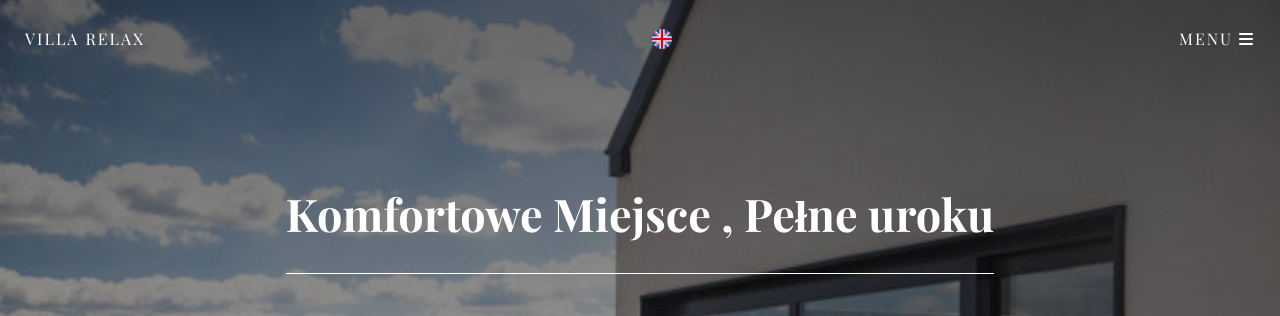
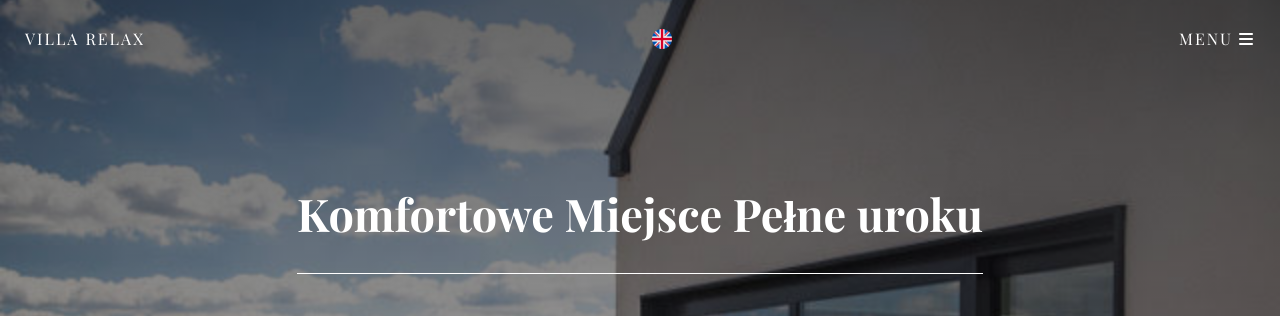
Before and after one commit to tomasz-belech/Willa-Relax, a plain HTML site: page index.html in a window 1280 px wide. Shown: the top 316 px of the page. Drawn offline with nearby package versions, Linux system fonts and the light colour scheme; some packages are replaced by stand-ins of ours.

Commit message:
polish wiew

```diff
--- a/css/style.css
+++ b/css/style.css
@@ -99,7 +99,6 @@ img {
 }
 .head-top img {
   cursor: pointer;
-  letter-spacing: 2px;
   transition: var(--transition);
   width: 20px;
   height: 20px;
--- a/index.html
+++ b/index.html
@@ -27,7 +27,7 @@
       </div>
 
       <div class="head-bottom flex">
-        <h2>Komfortowe Miejsce , Pełne uroku</h2>
+        <h2>Komfortowe Miejsce Pełne uroku</h2>
         <p>
          Jeżeli zamarzy Wam się urlop niedaleko miasta, ale powyżej smogu, zgiełku i tłumów, to wpadajcie na południowy stok pierwszego najwyższego pasma górskiego na południe od Krakowa. Zapraszamy górołazów, narciarzy i spacerowiczów – stąd na górskie szlaki jedzie się pół godziny. Siedząc w basenie, można zapatrzeć się na górskie pasma na horyzoncie, a ten widok urzeka do tego stopnia, że śniadanie na tarasie je się godzinami, a wino sączy do białego rana.
         </p>
```
